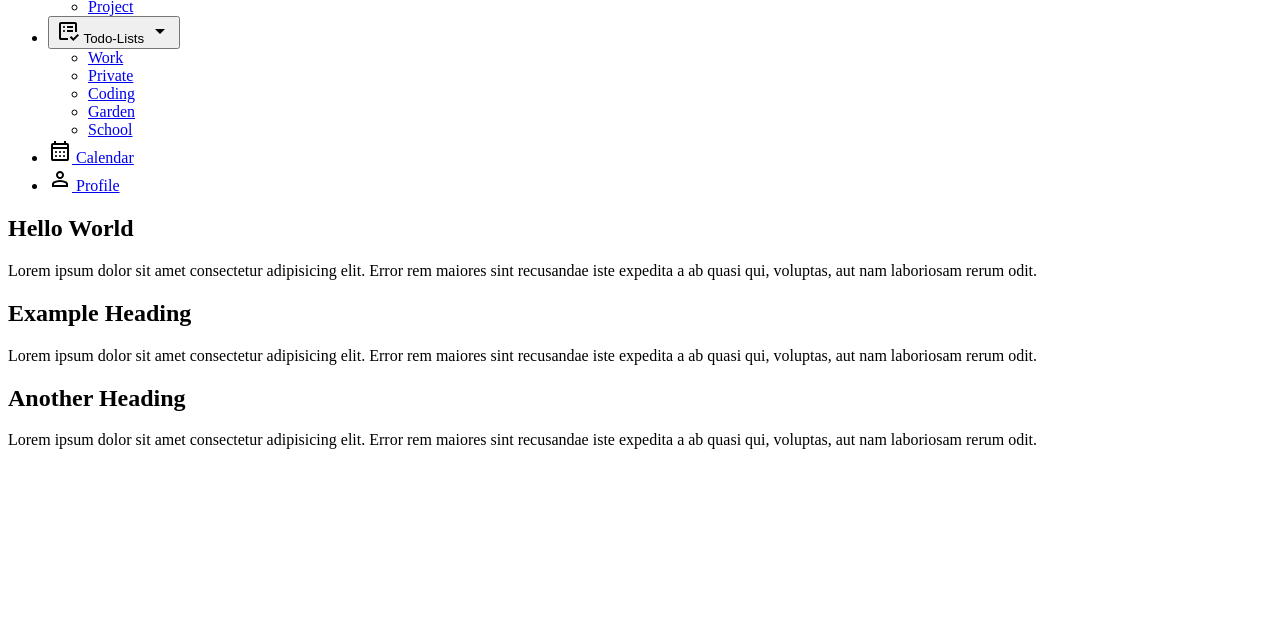
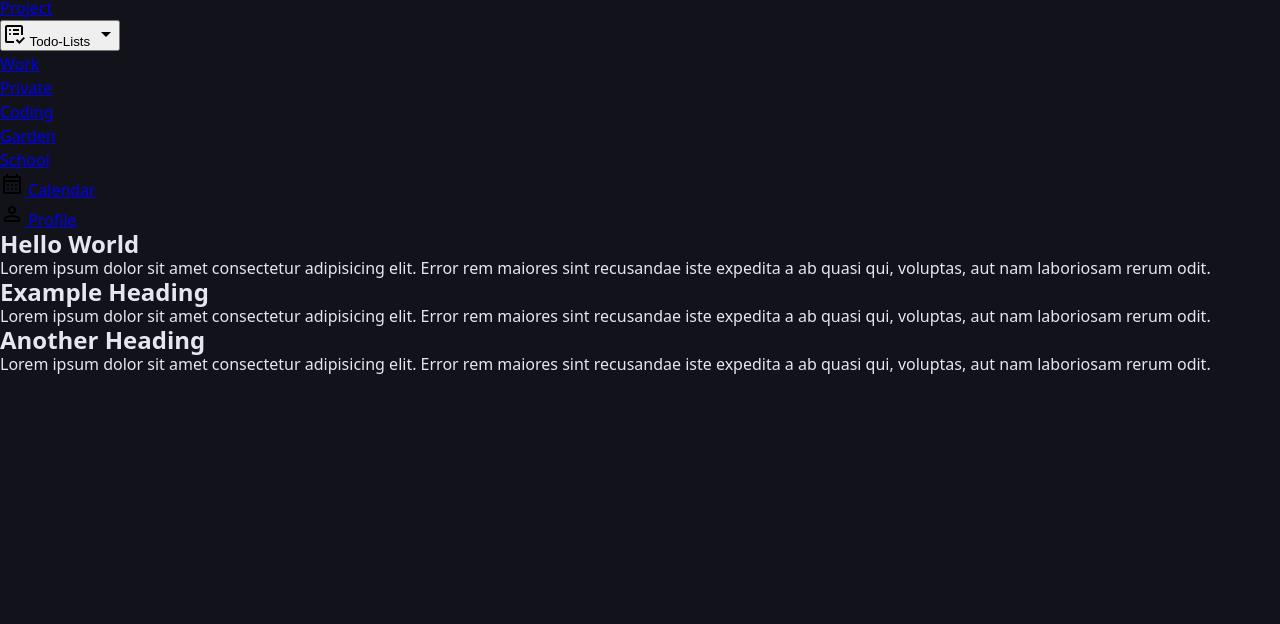
Before and after one commit to rwxcodesavage/responsive_sidebar, a plain HTML site: page index.html in a window 1280 px wide. Shown: the part 176-800 px from the top of the page. Drawn offline with Linux system fonts and the light colour scheme.

Commit message:
feat: add initial CSS setup
Include CSS link in the HTML file and basic page defaults in CSS.

```diff
--- a/index.html
+++ b/index.html
@@ -3,6 +3,7 @@
 <head>
     <meta charset="UTF-8">
     <meta name="viewport" content="width=device-width, initial-scale=1.0">
+    <link rel="stylesheet" href="style.css">
     <title>Home</title>
 </head>
 <body>
--- /dev/null
+++ b/style.css
@@ -0,0 +1,26 @@
+:root {
+    --base-clr: #11121a;
+    --line-clr: #42434a;
+    --hover-clr: #222533;
+    --text-clr: #e6e6ef;
+    --accent-clr: #5e63ff;
+    --secondary-txt-clr: #b0b3c1;
+}
+
+*{
+    box-sizing: border-box;
+    margin: 0;
+    padding: 0;
+}
+
+html {
+    font-family: system-ui;
+    line-height: 1.5rem;
+}
+
+body {
+    min-height: 100vh;
+    min-height: 100dvh;
+    background-color: var(--base-clr);
+    color: var(--text-clr)
+}
```
